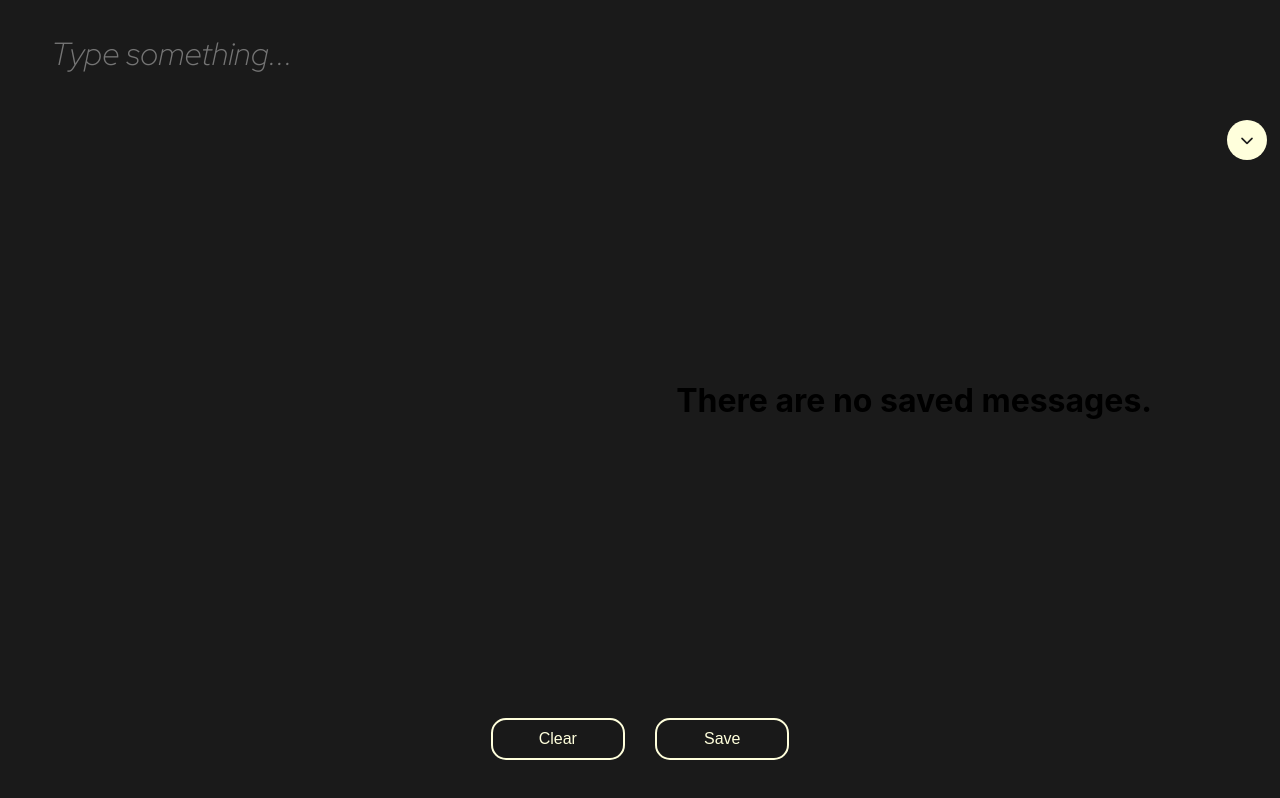
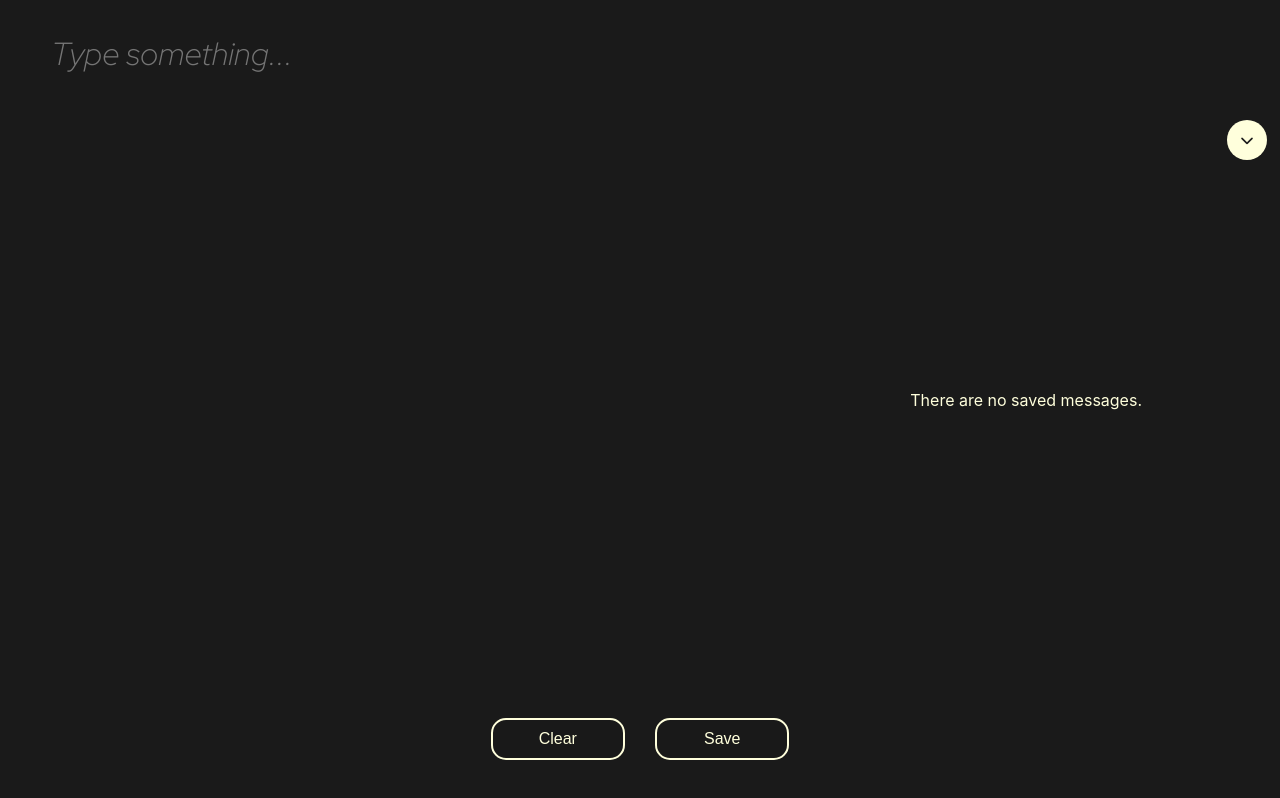
Before and after one commit to alex-arango47/chill-writer, a React (Create React App) app: page / in a window 1280 px wide. Both pictures are taken after a click on the button 1247 px from the left and 140 px from the top of the page. Built offline with nearby package versions, Linux system fonts and the light colour scheme.

Commit message:
more functionality to sidebar and dropmenu

```diff
--- a/src/Components/Sidebar.jsx
+++ b/src/Components/Sidebar.jsx
@@ -18,9 +18,10 @@ const Sidebar = () => {
     }
   }
 
+  let messageList = []
+
   const handleMenu = () => {
     let dropMenu = document.querySelector("#messageMenu-Container")
-    let messageList = []
     if(dropMenu.classList.contains("hide")){
       dropMenu.classList.remove("hide")
       dropMenu.classList.add("messageMenu-Container")
@@ -30,9 +31,12 @@ const Sidebar = () => {
     }
     if(localStorage.getItem("messages")){
       messageList.push(JSON.parse(localStorage.getItem("messages")))
-      setMessages(messageList)
+      setMessages(messageList[0].map((msg) => <p className='messageMenu-Text'>{msg}</p>))
+      // return (
+      //   messageList[0].map((msg) => <h1>{msg}</h1>)
+      // )
     } else {
-      messages !== "There are no saved messages." ? setMessages("There are no saved messages.") : setMessages()
+      messages !== <p className='messageMenu-Text'>There are no saved messages.</p> ? setMessages(<p className='messageMenu-Text'>There are no saved messages.</p>) : setMessages()
     }
   }
 
@@ -49,7 +53,7 @@ const Sidebar = () => {
         </button>
       </div>
       <div className='hide' id='messageMenu-Container'>
-        <h1>{messages}</h1>
+        {messages}
       </div>
     </>
   )
--- a/src/Components/sidebar.css
+++ b/src/Components/sidebar.css
@@ -51,8 +51,14 @@
 
 .messageMenu-Container {
     display: flex;
+    flex-direction: column;
     position: fixed;
     right: 10%;
+}
+
+.messageMenu-Text {
+    color: rgba(255,255,220,1);
+    margin: 10px;
 }
 
 .hide {
```
